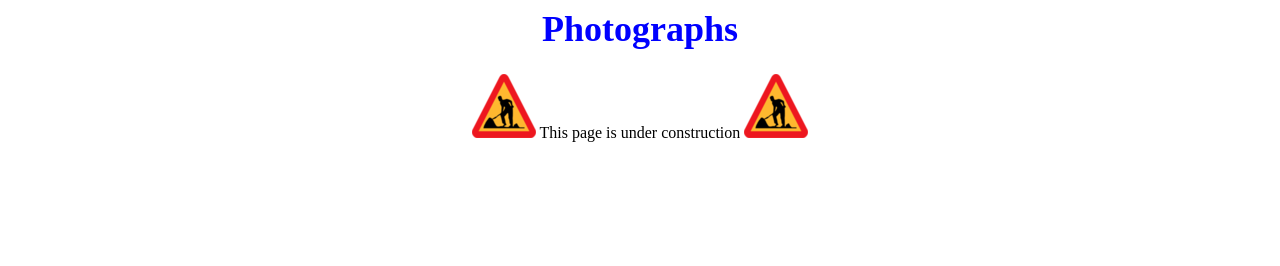
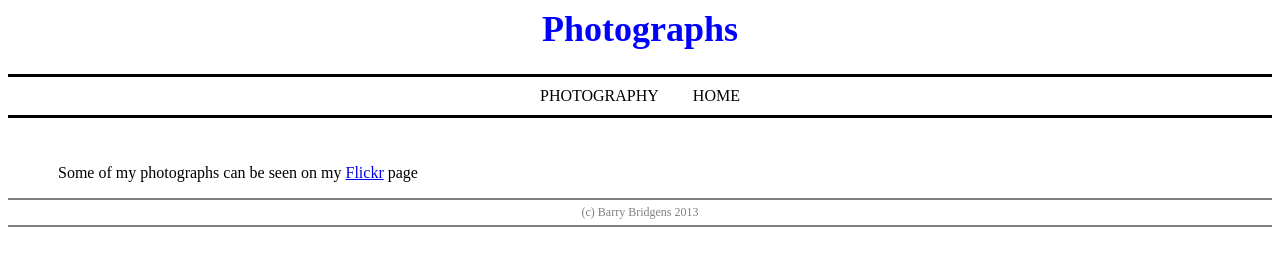
Before and after one commit to barrybridgens/website, a plain HTML site: page photography/photographs.html in a window 1280 px wide. Drawn offline with Linux system fonts and the light colour scheme.

Commit message:
photographs page updated

```diff
--- a/photography/photographs.html
+++ b/photography/photographs.html
@@ -13,10 +13,20 @@
 	<div id="header">
 		<h1>Photographs</h1>
 	</div>
-	<div id="centred">
-	    <img src="../images/under_construction.png">
-		This page is under construction
-		<img src="../images/under_construction.png">
+
+	<div id="menu">
+		<div style="text-align:center">
+    		<a style="padding-left:15px;padding-right:15px" href="photography.html">PHOTOGRAPHY</a>
+			<a style="padding-left:15px;padding-right:15px" href="../index.html">HOME</a>
+		</div>
+	</div>
+
+	<div id="main">
+		<p>Some of my photographs can be seen on my <a href="http://www.flickr.com/photos/barrybridgens">Flickr</a> page</p>
+	</div>
+
+	<div id="footer">
+		(c) Barry Bridgens 2013
 	</div>
 </body>
 </html>
```
